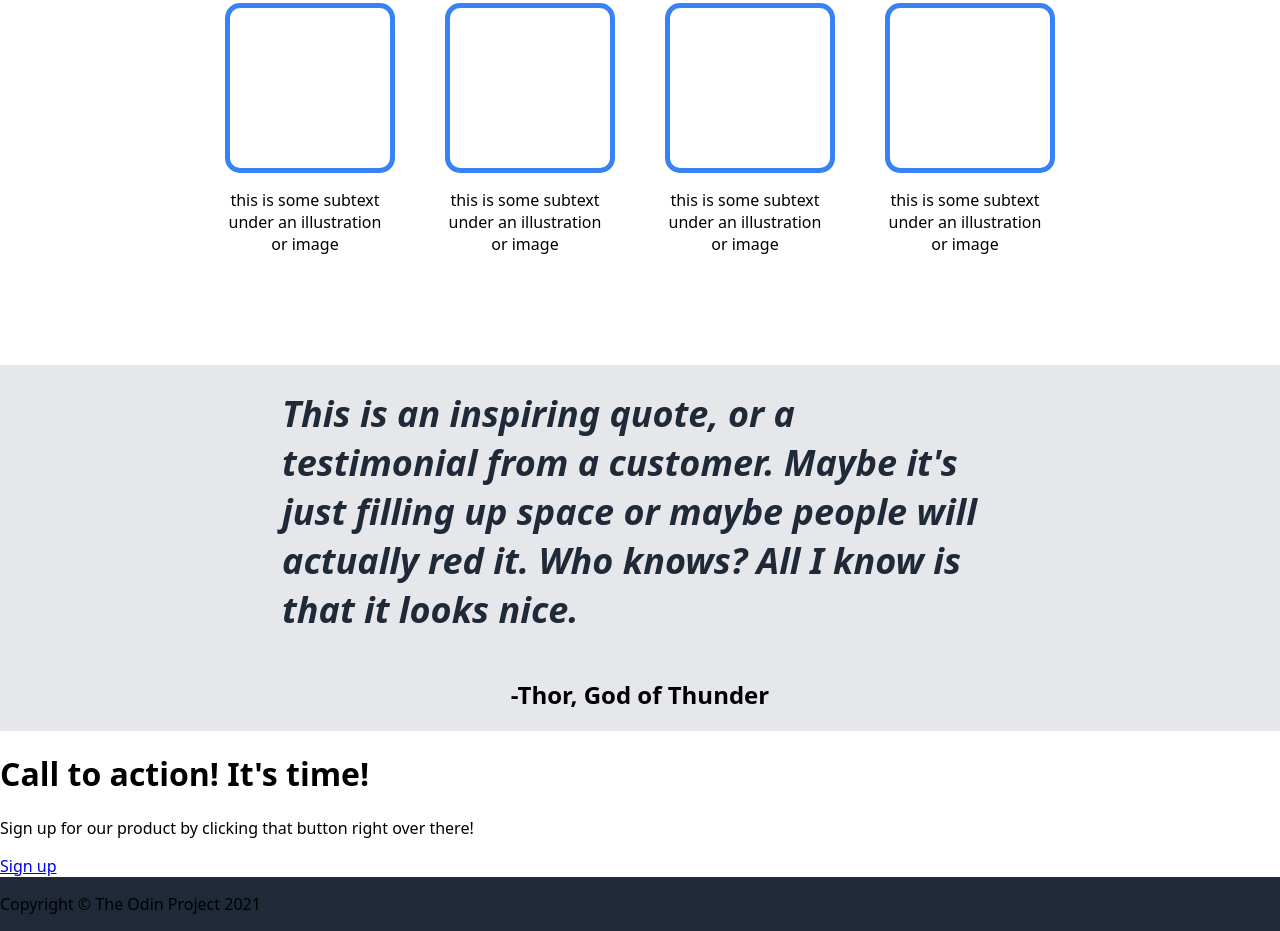
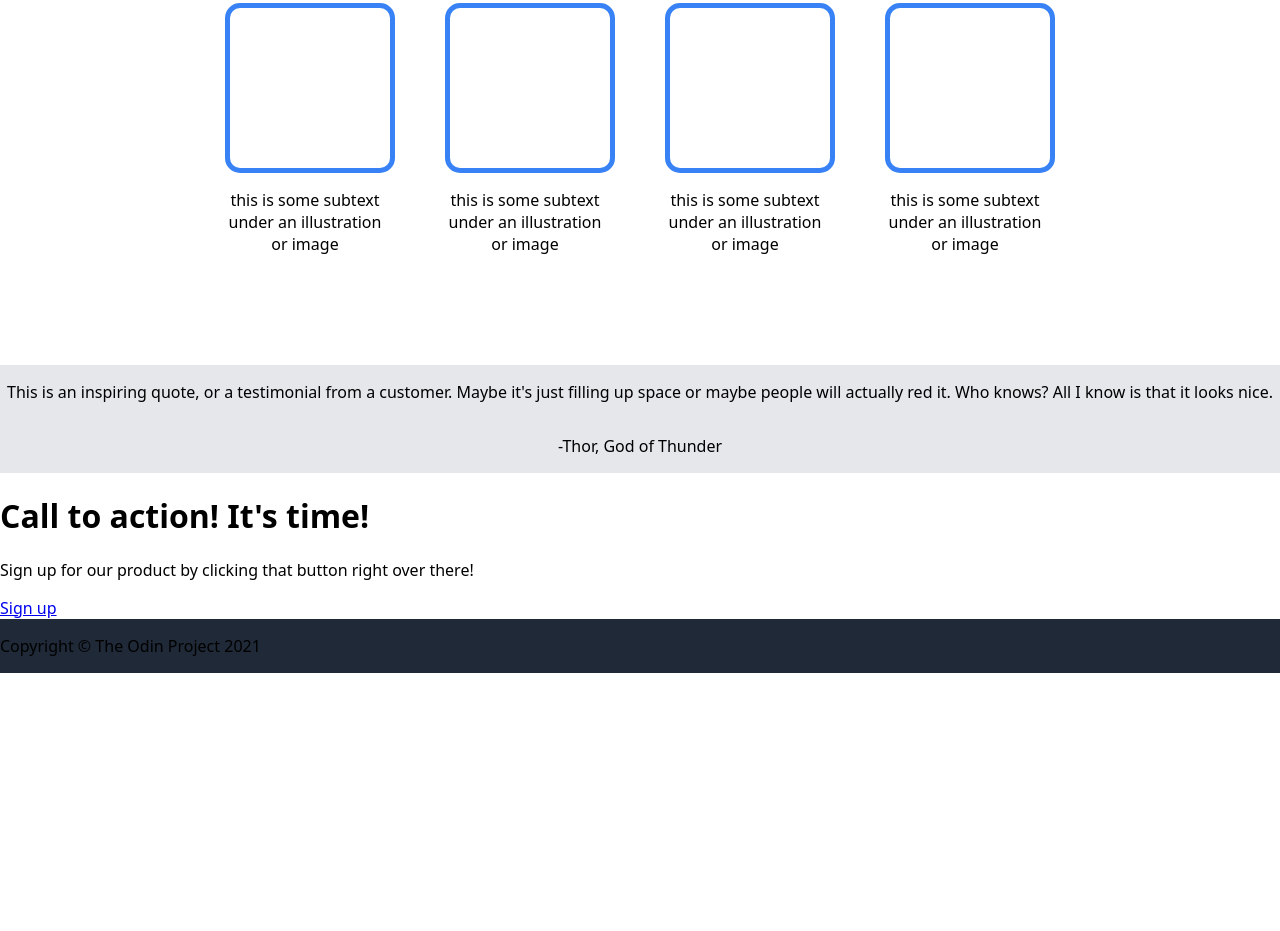
Before and after one commit to oldyellowshed/Landing-Page, a plain HTML site: page index.html in a window 1280 px wide. Shown: the part 442-1373 px from the top of the page. After the commit the page ends 1115 px from the top, so only its background shows below. Drawn offline with Linux system fonts and the light colour scheme.

Commit message:
Adjusted class

```diff
--- a/index.html
+++ b/index.html
@@ -8,7 +8,9 @@
 </head>
 <body>
     <div class="header"> <!-- Header -->
-        <h1 class="logo">Header Logo</h1>
+        <div class="logo">
+            <h1>Header Logo</h1>
+        </div>
         <div class="headerlinks">
             <a href="index.html">header link one</a>
             <a href="index.html">header link two</a>
@@ -50,19 +52,22 @@
     </div>
     <div class="quotesection"> <!-- Quote section -->
             <div class="quote">
-            <h1>This is an inspiring quote, or a testimonial from a customer. Maybe it's just filling up space or maybe people will actually red it. Who knows? All I know is that it looks nice.</h1>
+                <p>This is an inspiring quote, or a testimonial from a customer. Maybe it's just filling up space or maybe people will actually red it. Who knows? All I know is that it looks nice.</p>
             </div>
             <div class="author">
-            <h2>-Thor, God of Thunder</h2>
+                <p>-Thor, God of Thunder</p>
+            </div>
     </div>
     </div>
     <div class="calltoaction"> <!-- Call ot action section -->
+        <div class="dock">
             <div class="call">
                 <h1>Call to action! It's time!</h1>
                 <p>Sign up for our product by clicking that button right over there!</p>
             </div>
-        <div>
+            <div class="sign">
                 <a href="index.html">Sign up</a>
+            </div>
         </div>
     </div>
     <div class="footer"> <!-- Footer section -->
```
Lines whose indentation alone changed are shown as unchanged.
